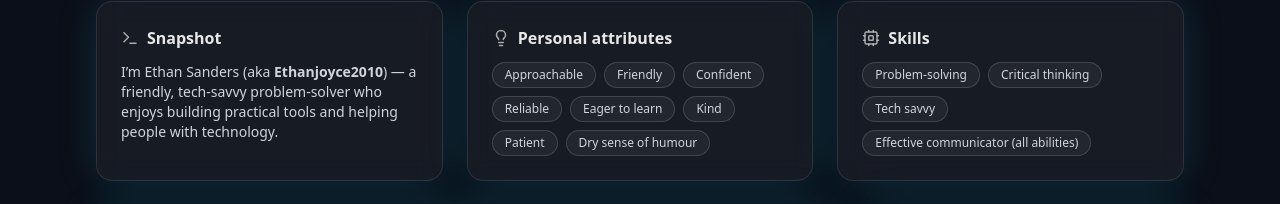
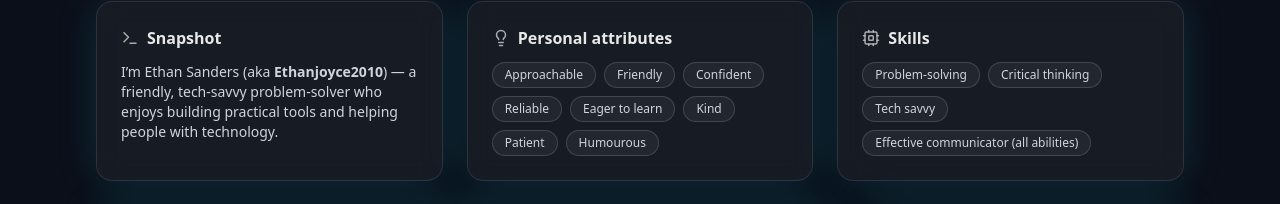
Before and after one commit to Ethanjoyce2010/ethanjoyce2010.github.io, a React (Vite) app: page /about in a window 1280 px wide. Shown: the part 224-428 px from the top of the page. Built offline with nearby package versions, Linux system fonts and the light colour scheme.

Commit message:
fix: update humor description in AboutPage

```diff
--- a/src/pages/AboutPage.tsx
+++ b/src/pages/AboutPage.tsx
@@ -65,7 +65,7 @@ export default function AboutPage() {
               'Eager to learn',
               'Kind',
               'Patient',
-              'Dry sense of humour',
+              'Humourous',
             ].map((t) => (
               <Badge key={t}>{t}</Badge>
             ))}
```
